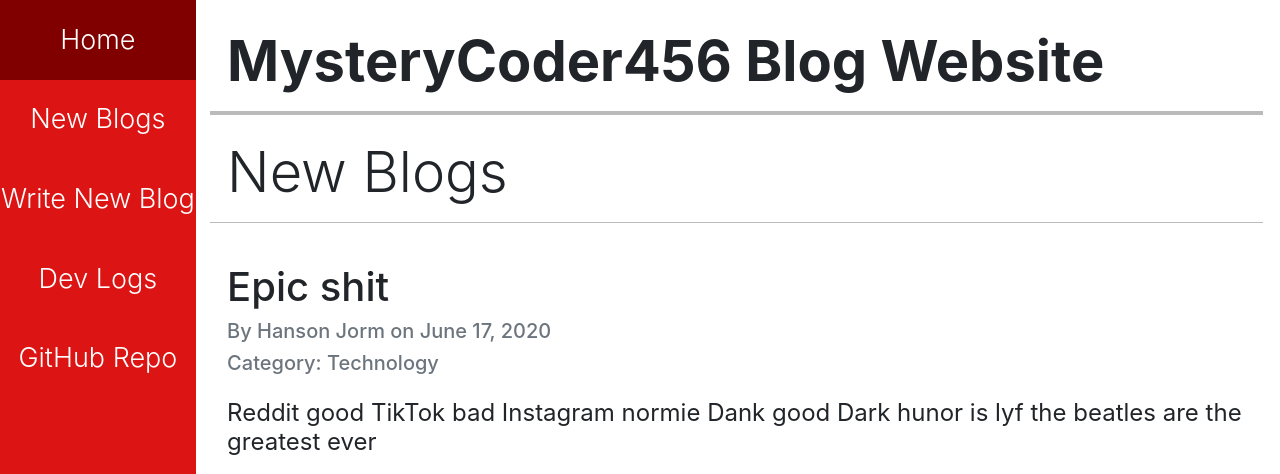
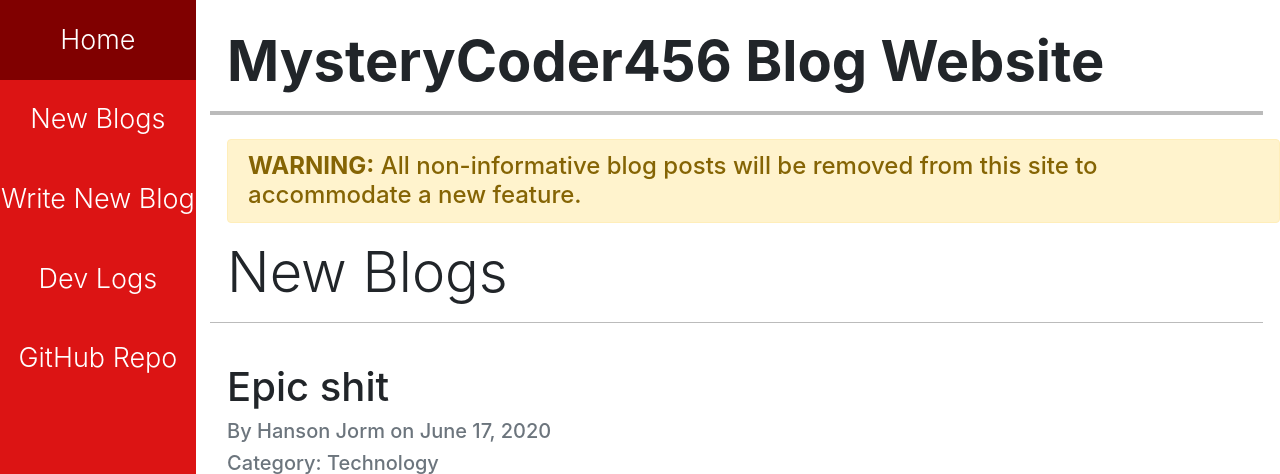
Before and after one commit to MysteryCoder456/Blog-App, a Django app: page /blogs/ in a window 1280 px wide. Shown: the top 474 px of the page. Run offline with Django 3.2, Linux system fonts and the light colour scheme; data comes from the database, SQL or seed files in the repository; both versions use the stored data as it was after the commit; some libraries are stand-ins or nearby versions.

Commit message:
Added warning sign

```diff
--- a/blog/templates/blog/base.html
+++ b/blog/templates/blog/base.html
@@ -22,6 +22,8 @@
         <h1 class="display-4 font-weight-bold">MysteryCoder456 Blog Website</h1>
         <hr style="height: 4px;" class="mb-4">
 
+        <h4 class="alert alert-warning"><b>WARNING:</b> All non-informative blog posts will be removed from this site to accommodate a new feature.</h4>
+
         <h1 class="display-4">{% block heading %}{% endblock %}</h1>
 
         {% block main %}
```
Also changed, not shown: db.sqlite3.
